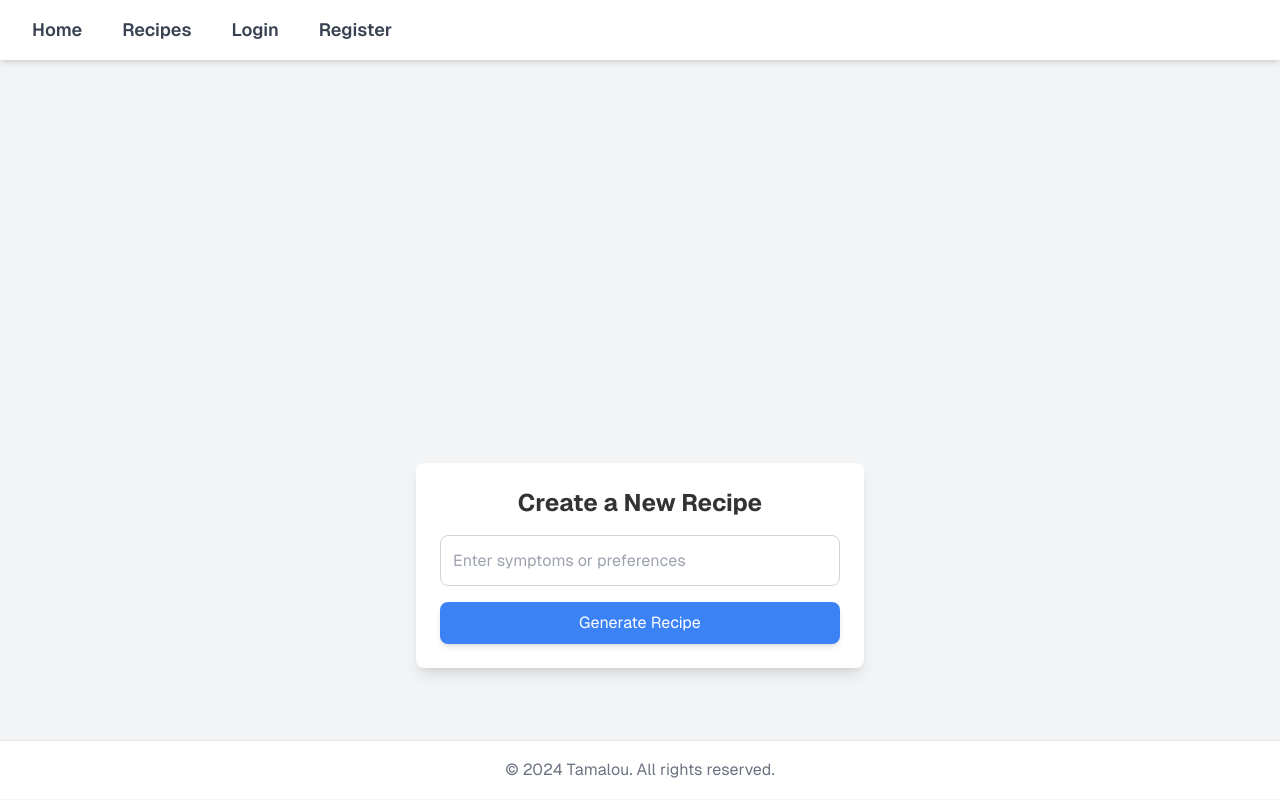
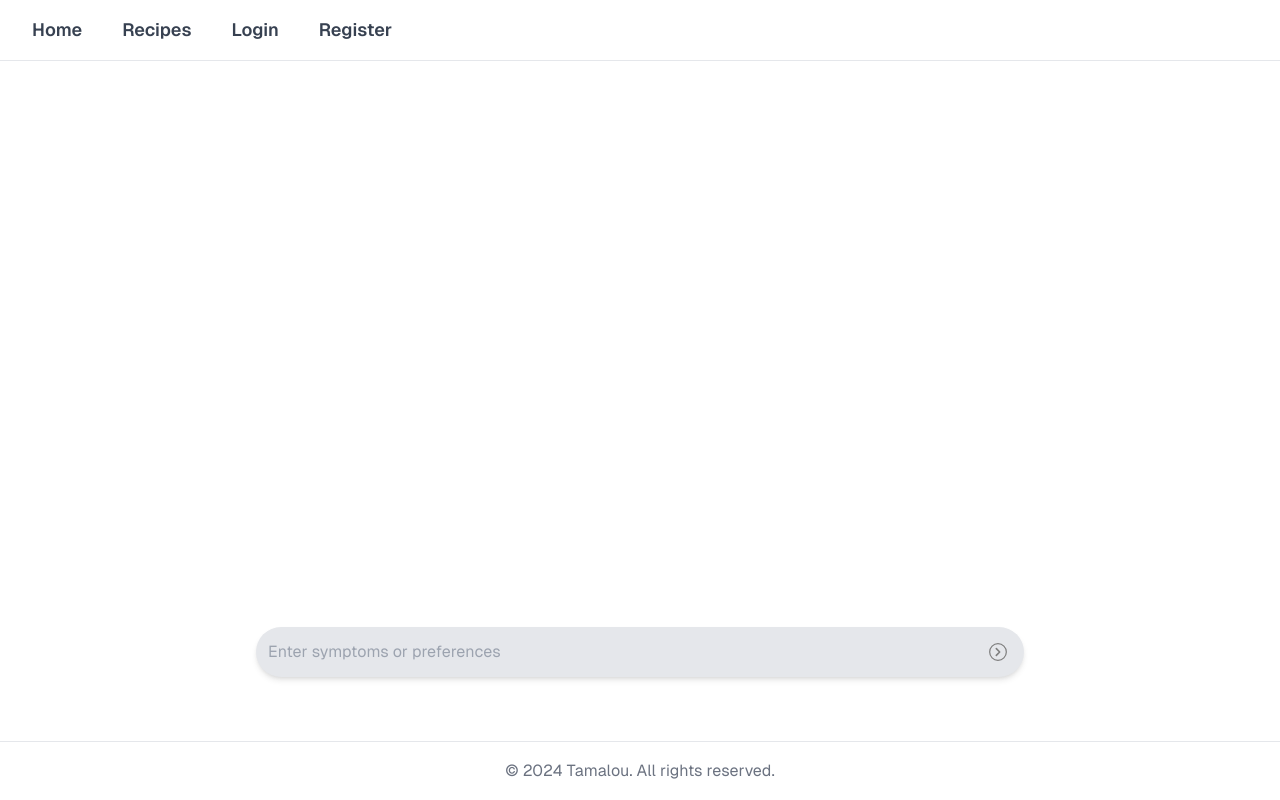
Before and after one commit to mimiposa/tamalou-frontend-v2, a Next.js app: page /recipes/create in a window 1280 px wide. Built offline with nearby package versions, Linux system fonts and the light colour scheme.

Commit message:
update design colors

```diff
--- a/src/app/globals.css
+++ b/src/app/globals.css
@@ -32,7 +32,7 @@ a {
 }
 
 a:hover {
-  text-decoration: underline;
+  text-decoration: none;
 }
 
 header {
@@ -50,8 +50,9 @@ nav a {
 }
 
 main {
-  padding: 2rem;
+  padding: 1rem;
   min-height: calc(100vh - 120px); /* Adjust based on the header and footer height */
+  background: #fff;
 }
 
 footer {
--- a/src/app/layout.js
+++ b/src/app/layout.js
@@ -23,15 +23,15 @@ export const metadata = {
 export default function RootLayout({ children }) {
     return (
         <html lang="en">
-        <body className={`min-h-screen-layout bg-gray-100 ${geistSans.variable} ${geistMono.variable}`}>
+        <body className={`min-h-screen-layout ${geistSans.variable} ${geistMono.variable}`}>
         <AuthProvider>
-            <header className="bg-white shadow-md py-4 px-8 flex justify-between items-center">
+            <header className="bg-white shadow-md py-4 px-8 flex justify-between items-center border-b border-gray-200">
                 <nav className="flex gap-6">
 
                     <NavLinks /> {/* Updated dynamic navigation links */}
                 </nav>
             </header>
-            <main className="p-8">{children}</main>
+            <main className="">{children}</main>
             <footer className="bg-white py-4 px-8 text-center border-t border-gray-200">
                 <p className="text-gray-500">&copy; 2024 Tamalou. All rights reserved.</p>
             </footer>
--- a/src/app/login/page.js
+++ b/src/app/login/page.js
@@ -21,16 +21,16 @@ const Login = () => {
     };
 
     return (
-        <div className="flex flex-col items-center justify-center min-h-screen-layout bg-gray-100">
+        <div className="flex flex-col items-center justify-center min-h-screen-layout">
             <div className="w-full max-w-md p-8 bg-white rounded-lg shadow-lg">
-                <h1 className="text-2xl font-bold mb-6 text-center">Welcome Back!</h1>
+                <h1 className="text-2xl font-bold mb-6 text-center">Welcome!</h1>
                 <form onSubmit={handleLogin} className="space-y-4">
                     <input
                         type="email"
                         placeholder="Email"
                         value={email}
                         onChange={(e) => setEmail(e.target.value)}
-                        className="w-full p-3 border border-gray-300 rounded-lg focus:outline-none focus:border-green-500"
+                        className="w-full p-3 border border-gray-300 rounded-lg focus:outline-none"
                         required
                     />
                     <input
@@ -38,12 +38,12 @@ const Login = () => {
                         placeholder="Password"
                         value={password}
                         onChange={(e) => setPassword(e.target.value)}
-                        className="w-full p-3 border border-gray-300 rounded-lg focus:outline-none focus:border-green-500"
+                        className="w-full p-3 border border-gray-300 rounded-lg focus:outline-none"
                         required
                     />
                     <button
                         type="submit"
-                        className="w-full bg-green-500 text-white py-2 rounded-lg shadow-md hover:bg-green-600 transition duration-200"
+                        className="w-full bg-gray-200 text-black  px-6 py-2 rounded-full shadow-md border-2 hover:text-white hover:bg-black transition duration-200"
                     >
                         Login
                     </button>
--- a/src/app/profile/page.js
+++ b/src/app/profile/page.js
@@ -19,10 +19,10 @@ const Profile = () => {
     }
 
     return user ? (
-        <div className="flex flex-col items-center justify-center min-h-screen-layout bg-gray-100">
+        <div className="flex flex-col items-center justify-center min-h-screen-layout">
             <div className="w-full max-w-md p-8 bg-white rounded-lg shadow-lg">
                 <h1 className="text-2xl font-bold mb-6 text-center">
-                    Welcome, {user.name ? user.name : user.email} !
+                    Welcome {user.name ? user.name : user.email} !
                 </h1>
                 {/* Display additional user details or actions */}
             </div>
--- a/src/app/recipes/create/page.js
+++ b/src/app/recipes/create/page.js
@@ -70,10 +70,10 @@ const CreateRecipe = () => {
     };
 
     return (
-        <div className="flex flex-col items-center justify-end min-h-screen-layout bg-gray-100 p-6">
+        <div className="flex flex-col items-center justify-end min-h-screen-layout">
             {/* Generated Recipe Section */}
             {recipe && (
-                <div className="w-full max-w-md p-6 bg-white rounded-lg shadow-lg mb-4">
+                <div className="w-full max-w-3xl p-6 bg-white rounded-lg shadow-lg mb-4">
                     <h2 className="text-xl font-semibold mb-2">{recipe.name}</h2>
                     <p className="mb-2"><strong>Ingredients:</strong></p>
                     <ul className="list-disc list-inside mb-4">
@@ -90,7 +90,7 @@ const CreateRecipe = () => {
                     <div className="mt-1 text-red-500">{recipe.warningmessage}</div>
                     <button
                         onClick={handleSaveRecipe}
-                        className="mt-4 w-full bg-green-500 text-white py-2 rounded-lg shadow-md hover:bg-green-600 transition duration-200"
+                        className="mt-4 w-full bg-black text-white px-6 py-2 rounded-full shadow-md hover:bg-opacity-95 transition duration-200"
                     >
                         Save Recipe
                     </button>
@@ -98,27 +98,33 @@ const CreateRecipe = () => {
             )}
 
             {/* Form Section - Sticks at the Bottom */}
-            <div className="w-full max-w-md p-6 bg-white rounded-lg shadow-lg sticky bottom-0">
-                <h1 className="text-2xl font-bold mb-4 text-center">Create a New Recipe</h1>
-                <form onSubmit={handleGenerateRecipe} className="space-y-4">
+            <div className="w-full max-w-3xl rounded-lg sticky bottom-0">
+                <form onSubmit={handleGenerateRecipe} className="flex items-center bg-gray-200 rounded-full shadow-md">
                     <input
                         type="text"
                         placeholder="Enter symptoms or preferences"
                         value={symptoms}
                         onChange={(e) => setSymptoms(e.target.value)}
-                        className="w-full p-3 border border-gray-300 rounded-lg focus:outline-none focus:border-blue-500"
+                        className="flex-grow p-3 border-none rounded-full focus:outline-none bg-transparent"
                         required
                     />
                     <button
                         type="submit"
-                        className="w-full bg-blue-500 text-white py-2 rounded-lg shadow-md hover:bg-blue-600 transition duration-200"
+                        className="flex-shrink-0 bg-transparent text-black px-4 py-2 "
                     >
-                        Generate Recipe
+                        {/* Right-pointing arrow icon similar to the provided design */}
+                        <svg xmlns="http://www.w3.org/2000/svg" className="h-5 w-5 text-gray-600 rounded-full hover:bg-gray-200 transition duration-200" fill="none"
+                             viewBox="0 0 24 24" stroke="currentColor" strokeWidth="2">
+                            <circle cx="12" cy="12" r="10" stroke="gray" strokeWidth="1.5" fill="bg-gray-200"/>
+                            <path d="M10 8l4 4-4 4" stroke="gray" strokeWidth="2" strokeLinecap="round"
+                                  strokeLinejoin="round"/>
+                        </svg>
                     </button>
                 </form>
                 {error && <p className="mt-4 text-red-500 text-center">{error}</p>}
-                {success && <p className="mt-4 text-green-500 text-center">{success}</p>}
             </div>
+
+
         </div>
     );
 };
--- a/src/app/register/page.js
+++ b/src/app/register/page.js
@@ -31,7 +31,7 @@ const Register = () => {
     };
 
     return (
-        <div className="flex flex-col items-center justify-center min-h-screen-layout bg-gray-100">
+        <div className="flex flex-col items-center justify-center min-h-screen-layout">
             <div className="w-full max-w-md p-8 bg-white rounded-lg shadow-lg">
                 <h1 className="text-2xl font-bold mb-6 text-center">Create Your Account</h1>
                 <form onSubmit={handleRegister} className="space-y-4">
@@ -61,7 +61,7 @@ const Register = () => {
                     />
                     <button
                         type="submit"
-                        className="w-full bg-blue-500 text-white py-2 rounded-lg shadow-md hover:bg-blue-600 transition duration-200"
+                        className="w-full bg-black text-white px-6 py-2 rounded-full shadow-md hover:bg-opacity-95 transition duration-200"
                     >
                         Register
                     </button>
--- a/src/components/NavLinks.js
+++ b/src/components/NavLinks.js
@@ -8,28 +8,28 @@ const NavLinks = () => {
 
     return (
         <>
-            <Link href="/" className="text-lg font-semibold text-gray-700 hover:text-blue-500">
+            <Link href="/" className="text-lg font-semibold text-gray-700 hover:text-gray-400 focus:text-gray-400">
                 Home
             </Link>
-            <Link href="/recipes" className="text-lg font-semibold text-gray-700 hover:text-blue-500">
+            <Link href="/recipes" className="text-lg font-semibold text-gray-700 hover:text-gray-400 focus:text-gray-400">
                 Recipes
             </Link>
             {user && (
-                <Link href="/recipes/create" className="text-lg font-semibold text-gray-700 hover:text-blue-500">
+                <Link href="/recipes/create" className="text-lg font-semibold text-gray-700 hover:text-gray-400 focus:text-gray-400">
                     Tamalou
                 </Link>
             )}
             {!user ? (
                 <>
-                    <Link href="/login" className="text-lg font-semibold text-gray-700 hover:text-blue-500">
+                    <Link href="/login" className="text-lg font-semibold text-gray-700 hover:text-gray-400 focus:text-gray-400">
                         Login
                     </Link>
-                    <Link href="/register" className="text-lg font-semibold text-gray-700 hover:text-blue-500">
+                    <Link href="/register" className="text-lg font-semibold text-gray-700 hover:text-gray-400 focus:text-gray-400">
                         Register
                     </Link>
                 </>
             ) : (
-                <button onClick={logout} className="text-lg font-semibold text-gray-700 hover:text-blue-500">
+                <button onClick={logout} className="text-lg font-semibold text-gray-700 hover:text-gray-400 focus:text-gray-400">
                     Logout
                 </button>
             )}
```
Also changed, not shown: src/app/page.js (+4 -4 lines).
